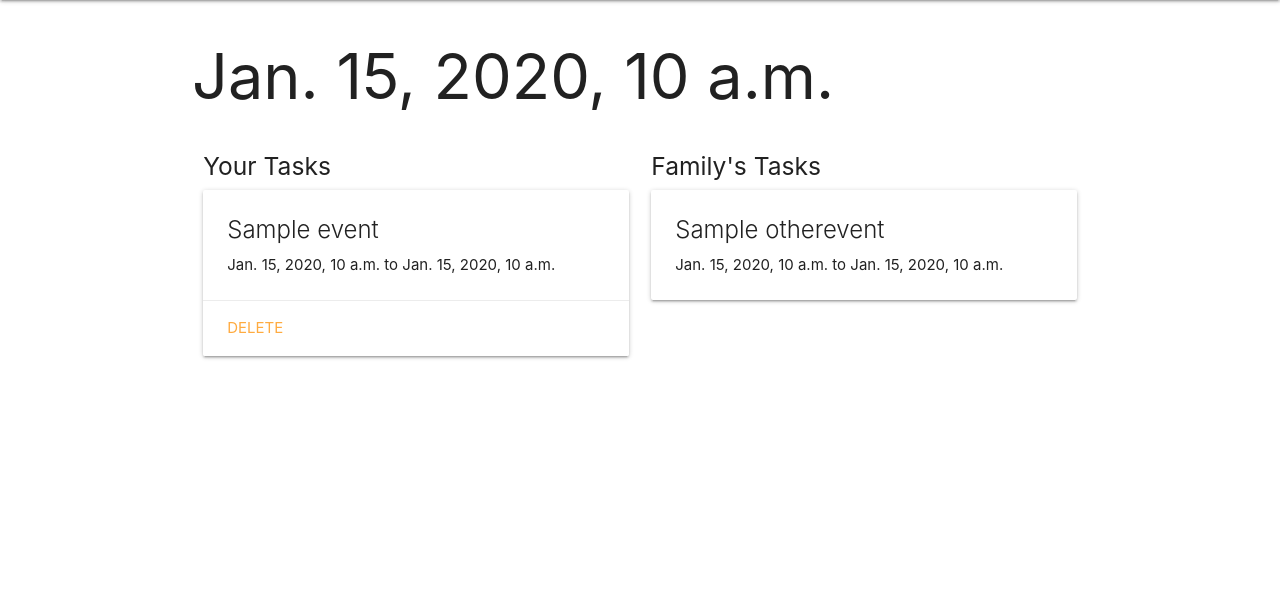
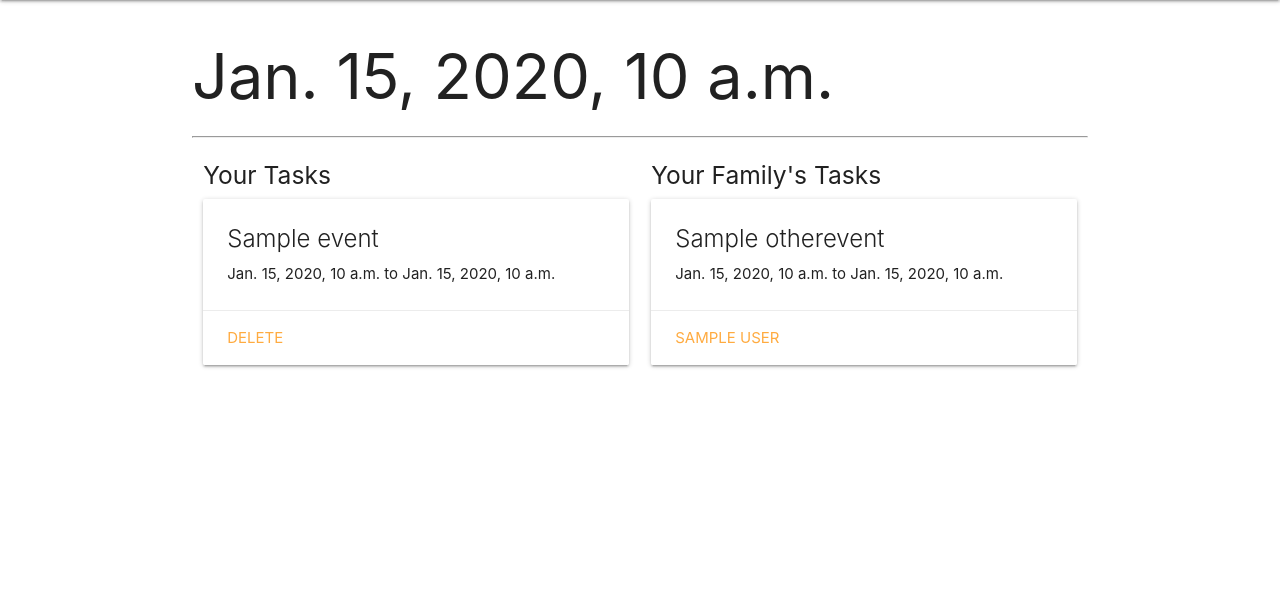
Before and after one commit to DavidGriffinMartin/Family-Day-Planner, a Django app: template main_app/templates/date_detail.html in a window 1280 px wide. Shown: the part 64-669 px from the top of the page. Run offline with Django 4.2, Linux system fonts and the light colour scheme; the template is opened without the code that fills it: most values are stand-ins (such as "Sample title", 1, 10 or a date in 2020).

Commit message:
wip: Adds User Name to OtherEvent cards.

```diff
--- a/main_app/templates/date_detail.html
+++ b/main_app/templates/date_detail.html
@@ -1,6 +1,7 @@
 {% extends 'base.html' %} {% block content %}
 
 <h1>{{ date_selected }}</h1>
+<hr />
 
 <div class="row">
   <div class="col s6">
@@ -18,12 +19,15 @@
     {% endfor %}
   </div>
   <div class="col s6">
-    <h5>Family's Tasks</h5>
+    <h5>Your Family's Tasks</h5>
     {% for otherevent in otherevents %}
     <div class="card">
       <div class="card-content">
         <span class="card-title">{{ otherevent.name }}</span>
         <p>{{ otherevent.timeBeg }} to {{ otherevent.timeEnd}}</p>
+      </div>
+      <div class="card-action">
+        <a href="">{{ otherevent.user }}</a>
       </div>
     </div>
     {% endfor %}
```
